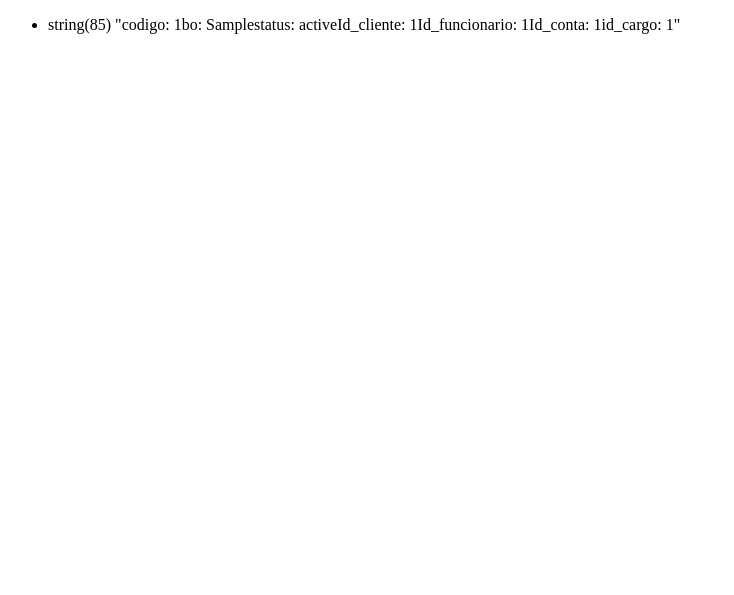
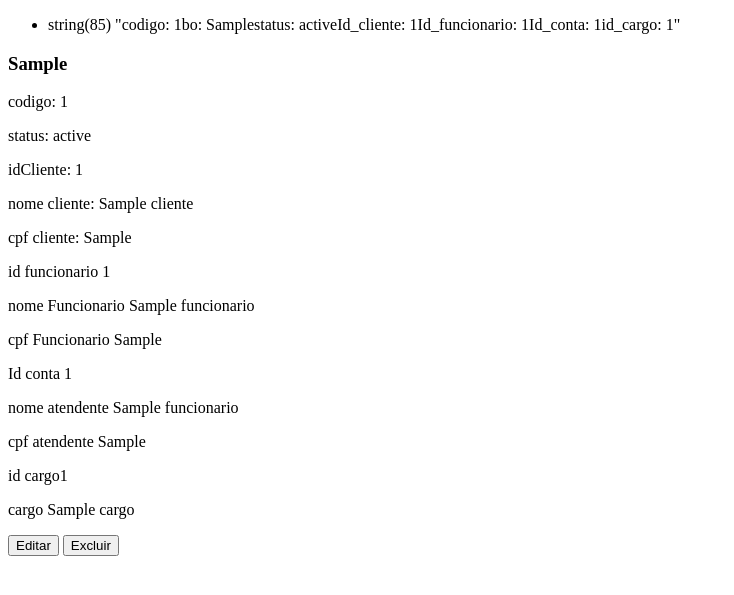
Before and after one commit to JuanPromath/SIstema-de-gest-o-helpDesk, a PHP site: page /select/selectChamado.php in a window 1280 px wide. Shown: the top 595 px of the page, without its empty margins (0-734 px from the left). Run offline with PHP 8.4, Linux system fonts and the light colour scheme; tables that the repository leaves empty or names only in its code hold one stand-in row (values such as "Sample post").

Commit message:
crud completo

```diff
--- a/projetoUmc/select/listar.php
+++ b/projetoUmc/select/listar.php
@@ -10,7 +10,16 @@
     }else if($dados['table'] == 'Conta_Sistema'){
         $result = selectInner(["Conta_Sistema", 'funcionario'], ['Conta_Sistema.codigo', 'funcionario.nome', 'funcionario.cpf', 'Id_funcionario as funcionarioID', 'funcionario.email', 'senha']);
     }else if($dados['table'] == 'chamado'){
-        $result = selectInner([$dados['table'],'cliente', 'conta'], ["cliente.nome as nome_cliente", "cliente.cpf as cpf_cliente", "conta.Id_funcionario as atendenteId"]);
+        $query = 'SELECT chamado.codigo, bo, status, Id_cliente, cliente.nome as nome_cliente, cliente.cpf as cliente_cpf,
+            chamado.Id_funcionario, fm.nome as nome_funcionario, fm.cpf as cpf_funcionario,
+            chamado.Id_cargo, cargo.nome as cargo,
+            Id_conta, ad.nome as atendente_nome, ad.cpf as atendente_cpf FROM chamado
+            INNER JOIN Cliente ON chamado.Id_cliente = cliente.codigo
+            INNER JOIN funcionario as fm on chamado.Id_funcionario = fm.codigo
+            INNER JOIN conta_sistema on Id_conta = conta_sistema.codigo
+            INNER JOIN cargo on chamado.id_cargo = cargo.codigo
+            INNER JOIN funcionario as ad on conta_sistema.Id_funcionario = ad.codigo';
+        $result = mysqli_query($conn, $query);
     }else{
         $result = select($dados['table'], ["*"]);
     }
--- a/projetoUmc/select/mChamado.js
+++ b/projetoUmc/select/mChamado.js
@@ -2,5 +2,6 @@ import loadTable from './main.js';
 
 const listaCard = document.getElementById("lista-chamado");
 const template = document.getElementById("template-chamado");
-let listaIDSinput = [];
-loadTable('chamado', listaCard, template, ["conta-codigo", "conta-nome", "conta-cpf", "conta-idF", 'conta-email','conta-senha']);
+let listaIdsCard = ["chamado-codigo", "chamado-bo","chamado-status","chamado-IdCliente", "chamado-nome-cliente", "chamado-cpf-cliente", "chamado-Idfuncionario", "chamado-nome-funcionario", "chamado-cpf-funcionario", "chamado-cargoID", "chamado-cargo","chamado-IdConta", "chamado-nome-atendente", "chamado-cpf-atendente"];
+let listaIDSinput = ['bo', 'status', 'id-cliente', 'Id_funcionario', 'Id_conta', 'id_cargo'];
+loadTable('chamado', listaCard, template, listaIdsCard, listaIDSinput);
--- a/projetoUmc/select/main.js
+++ b/projetoUmc/select/main.js
@@ -27,8 +27,7 @@ function montarLista(dados, listaCard, template, classeNome, table, listaInputsI
     listaCard.textContent = 'Nenhum chamado encontrado.';
     return;
   }
-  const debug = document.getElementById('debug')
-  console.log(debug);
+
   let dadosMain = dados[0];
 
   dadosMain.forEach(item => {//itera cada item de dados, e faz um card
--- a/projetoUmc/select/selectChamado.php
+++ b/projetoUmc/select/selectChamado.php
@@ -35,8 +35,53 @@
     </ul>
 
     <div id="lista-chamado"></div>
+    <div id='edit-form'></div>
 
     <template id='template-chamado'>
+        <div class='chamado-card'>
+
+        <h3 class = "chamado-bo"></h3>
+            <p>codigo: <span class = "chamado-codigo"></span></p>
+            <p>status: <span class = "chamado-status"></span></p>
+            <p>idCliente: <span class = "chamado-IdCliente"></span></p>
+            <p>nome cliente: <span class = "chamado-nome-cliente"></span></p>
+            <p>cpf cliente: <span class = "chamado-cpf-cliente"></span></p>
+            <p>id funcionario <span class = "chamado-Idfuncionario"></span></p>
+            <p>nome Funcionario <span class = "chamado-nome-funcionario"></span></p>
+            <p>cpf Funcionario <span class = "chamado-cpf-funcionario"></span></p>
+            <p>Id conta <span class = "chamado-IdConta"></span></p>
+            <p>nome atendente <span class = "chamado-nome-atendente"></span></p>
+            <p>cpf atendente <span class = "chamado-cpf-atendente"></span></p>
+            <p>id cargo<span class = "chamado-cargoID"></span></p>
+            <p>cargo <span class = "chamado-cargo"></span></p>
+            <div class="actions">
+                <button class="btn-editar">Editar</button>
+                <button class="btn-excluir">Excluir</button>
+            </div>
+
+        </div>
+
+    </template>
+
+    <template id='edit-template'>
+        <form action="">
+            <label for="">bo: </label>
+            <input type="text" id='bo'>
+            <label for="">status: </label>
+            <input type="text" id='status'>
+            <label for="">id cliente: </label>
+            <input type="text" id='id-cliente'>
+            <label for="">id funcionario: </label>
+            <input type="text" id='Id_funcionario'>
+            <label for="">id conta: </label>
+            <input type="text" id='Id_conta'>
+            <label for="">id cargo: </label>
+            <input type="text" id='id_cargo'>
+
+            <div id="feedback-geral" role="status"></div>
+            <button type="submit">Editar</button>
+
+        </form>
 
     </template>
 
```
